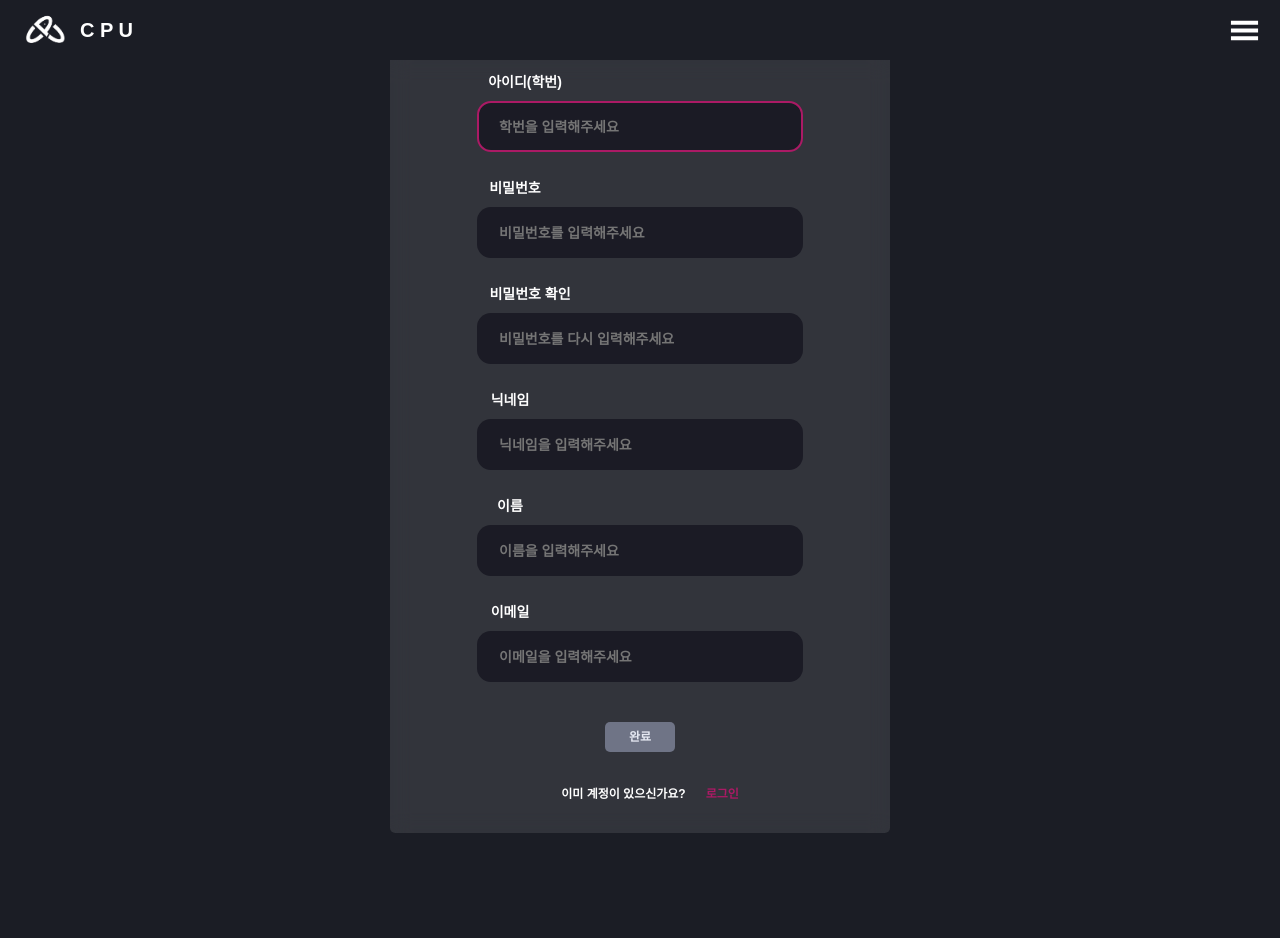
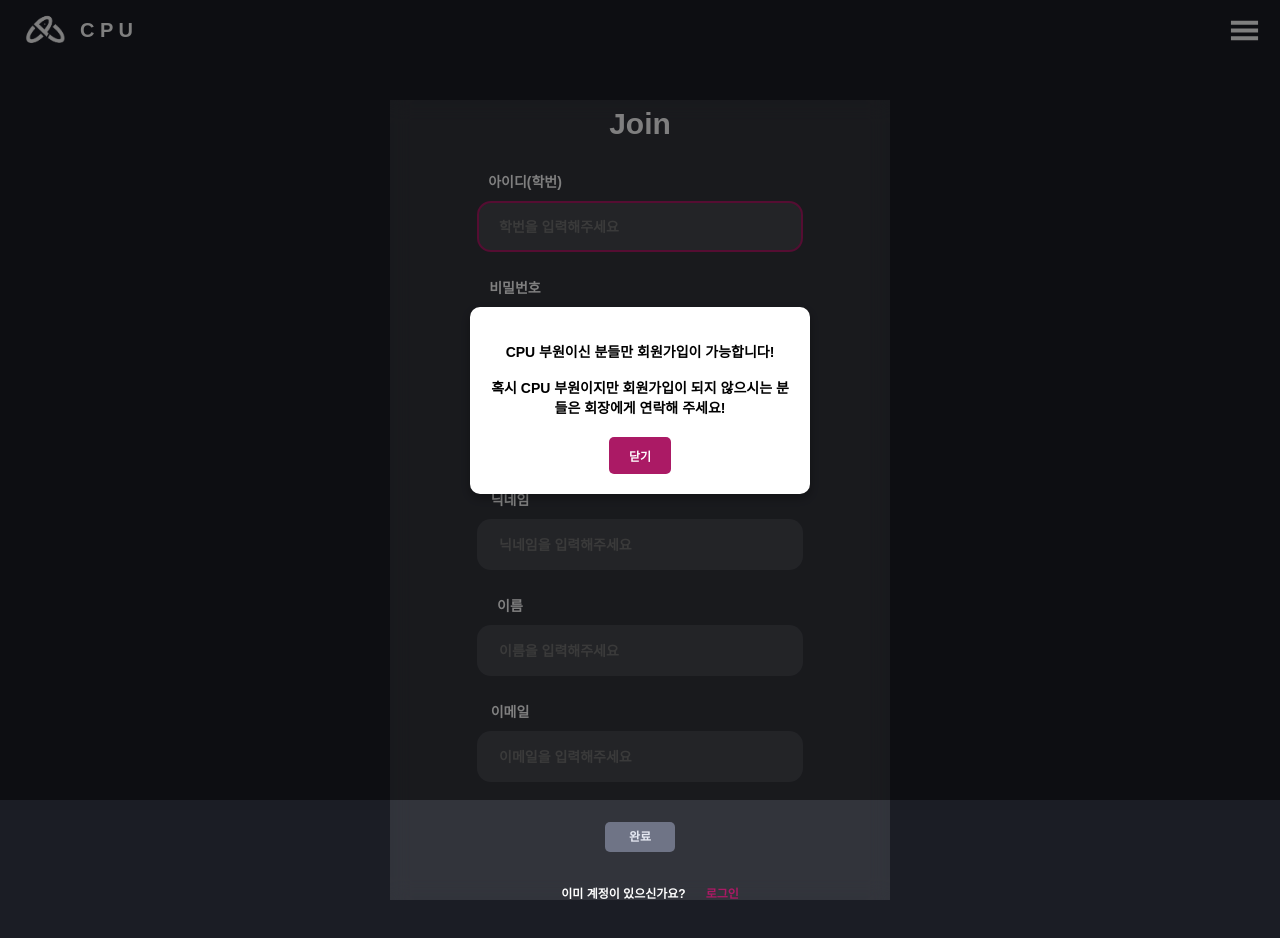
Before and after one commit to JBNU-CPU/FRONT, a React (Create React App) app: page /join2 in a window 1280 px wide. Shown: the top 938 px of the page. Before the commit the page ends 833 px from the top, so only its background shows below. Built offline with nearby package versions, Linux system fonts and the light colour scheme.

Commit message:
AdminContext

```diff
--- /dev/null
+++ b/src/AdminContext.js
@@ -0,0 +1,15 @@
+import React, { createContext, useState } from 'react';
+
+const AdminContext = createContext();
+
+export const AdminProvider = ({ children }) => {
+  const [isAdmin, setIsAdmin] = useState(false);
+
+  return (
+    <AdminContext.Provider value={{ isAdmin, setIsAdmin }}>
+      {children}
+    </AdminContext.Provider>
+  );
+};
+
+export default AdminContext;
--- a/src/App.js
+++ b/src/App.js
@@ -1,12 +1,15 @@
 import React from "react";
 import AppRoutes from "./approutes/AppRoutes";
 import {AuthProvider} from './AuthContext';
+import {AdminProvider} from './AdminContext';
 
 const App = () => {
   return(
     <>
       <AuthProvider>
-        <AppRoutes/>
+        <AdminProvider>
+          <AppRoutes/>
+        </AdminProvider>
       </AuthProvider>
     </>
   );
--- a/src/components/Menu.jsx
+++ b/src/components/Menu.jsx
@@ -3,6 +3,7 @@ import styled from "styled-components";
 import logo from './logo/CPU_logo_white.png';
 import { Link, useNavigate } from "react-router-dom";
 import AuthContext from "../AuthContext";
+import AdminContext from "../AdminContext";
 
 const Container = styled.div`
     width: calc(40%);
@@ -127,6 +128,7 @@ const Menu = () => {
     const [isStudyOpen, setIsStudyOpen] = useState(false);
     const [isBoardOpen, setIsBoardOpen] = useState(false);
     const {isAuthenticated,setIsAuthenticated} = useContext(AuthContext);
+    const {isAdmin,} = useContext(AdminContext);
 
     const handleStudyClick = () => {
         setIsStudyOpen(prev => !prev);
@@ -180,7 +182,9 @@ const Menu = () => {
                     </SubMenuWrapper>
                 )}
                 <Menuli><StyledLink to='/recruit'>Recruit</StyledLink></Menuli>
-                <Menuli><StyledLink to='/management'>Management</StyledLink></Menuli>
+                {isAdmin && ( // isAdmin이 true일 때만 Management 표시
+                    <Menuli><StyledLink to='/management'>Management</StyledLink></Menuli>
+                )}
             </MenuWrapper>
             <LoginWrapper>
                 {isAuthenticated?(<>
--- a/src/pages/Gallery.jsx
+++ b/src/pages/Gallery.jsx
@@ -5,7 +5,6 @@ import Header from "../components/Header";
 import Footer from "../components/Footer";
 import Slider from "../components/ImgSlider";
 import { MdOutlineArrowForwardIos, MdOutlineArrowBackIos } from "react-icons/md";
-import AuthContext from "../AuthContext";
 import img from '../components/SliderImg/img1.png';
 import posts from '../posts/GalleryPosts';
 import { useContext } from "react";
@@ -122,7 +121,6 @@ const ArrowBack = styled(MdOutlineArrowBackIos)`
 `;
 
 const Gallery = () => {
-	const { isAuthenticated } = useContext(AuthContext);
 	const navigate = useNavigate();
 	const [currentPg, setCurrentPg] = useState(0); //현재 페이지
 	const itemsPerPg = 5; // 페이지당 나타낼 게시물 수
@@ -145,12 +143,7 @@ const Gallery = () => {
 
 	//게시물 접근
 	const handleDetail =(id) =>{
-		if(isAuthenticated){
-			navigate(`/galleryDetail/${id}`);
-		}else{
-			alert('비회원은 접근 불가합니다.')
-		}
-
+		navigate(`/galleryDetail/${id}`);
 	}
 
   return(
--- a/src/pages/Join2.jsx
+++ b/src/pages/Join2.jsx
@@ -1,7 +1,6 @@
 import React,{useState,useRef,useEffect} from "react";
 import styled,{keyframes} from "styled-components";
 import Header from "../components/Header";
-import Footer from "../components/Footer";
 import Complete_Btn from "../components/Complete_Btn";
 import { Link } from "react-router-dom";
 import { useNavigate } from "react-router-dom";
@@ -14,6 +13,8 @@ const Wrapper = styled.div`
     justify-content: center;
     height: 100vh;
     width: 100vw;
+    overflow-y: auto;
+    margin-block: 100px;
 `
 
 const Container = styled.main`
@@ -83,7 +84,7 @@ const RePasswordText = styled.p`
 const StyledInput = styled.input`
     width: 300px;
     height: 45px;
-    background: #1B1B25;
+    background: rgba(255, 255, 255, 0.1);
     border : 2px solid transparent;
     border-radius: 14px;
     margin: 25px;
@@ -171,6 +172,50 @@ const LoadingText = styled.p`
     margin: 0;
 `;
 
+const ModalBackground = styled.div`
+    position: fixed;
+    top: 0;
+    left: 0;
+    width: 100%;
+    height: 100%;
+    background: rgba(0, 0, 0, 0.5); /* 반투명 배경 */
+    display: flex;
+    justify-content: center;
+    align-items: center;
+    z-index: 1000;
+`;
+
+const ModalBox = styled.div`
+    background: white;
+    padding: 20px;
+    border-radius: 10px;
+    text-align: center;
+    width: 300px;
+    box-shadow: 0px 4px 10px rgba(0, 0, 0, 0.3);
+`;
+
+const ModalText = styled.p`
+    background: transparent;
+    font: bold 14px 'arial';
+    color: black;
+    margin-bottom: 20px;
+`;
+
+const CloseButton = styled.button`
+    background: #ab1a65;
+    color: white;
+    border: none;
+    border-radius: 5px;
+    padding: 10px 20px;
+    font: bold 12px 'arial';
+    cursor: pointer;
+    transition: background 0.3s;
+
+    &:hover {
+        background: #d12b7f;
+    }
+`;
+
 
 const Join2 = () => {
     const [nickName,setnickName] = useState("");
@@ -180,6 +225,7 @@ const Join2 = () => {
     const [repassword, setrepassword] = useState("");
     const [email, setemail] = useState("");
     const [isLoading, setIsLoading] = useState(false);
+    const [isModalOpen, setIsModalOpen] = useState(true);
     const CompleteNavigate= useNavigate();
     const firstInputRef = useRef(null);
 
@@ -188,6 +234,10 @@ const Join2 = () => {
             firstInputRef.current.focus();
         }
     },[]);
+
+    const closeModal = () =>{
+        setIsModalOpen(false);
+    };
 
     const onClick = async() => {
         setIsLoading(true);
@@ -223,6 +273,15 @@ const Join2 = () => {
     return(
         <>
             <Header/>
+            {isModalOpen && (
+                <ModalBackground>
+                    <ModalBox>
+                        <ModalText>CPU 부원이신 분들만 회원가입이 가능합니다! <br/> <br/>
+                        혹시 CPU 부원이지만 회원가입이 되지 않으시는 분들은 회장에게 연락해 주세요!</ModalText>
+                        <CloseButton onClick = {closeModal}>닫기</CloseButton>
+                    </ModalBox>
+                </ModalBackground>
+            )}
             <Wrapper>
                 <Container>
                     <MainName>Join</MainName>
--- a/src/pages/Login.jsx
+++ b/src/pages/Login.jsx
@@ -172,11 +172,21 @@ const Join = () => {
                 alert("아이디, 비밀번호를 다시 확인해보세요.");
             }
         } catch (error) {
-            console.error("로그인 오류:", error);
+            // 디버깅용 로그 추가
+            if (error.response) {
+                console.error("응답 오류:", error.response.data);
+                console.error("응답 상태 코드:", error.response.status);
+                console.error("응답 헤더:", error.response.headers);
+            } else if (error.request) {
+                console.error("요청이 만들어졌으나 응답을 받지 못함:", error.request);
+            } else {
+                console.error("요청 설정 중 오류 발생:", error.message);
+            }
             alert("로그인 중 문제가 발생했습니다.");
         } finally {
             setIsLoading(false); // 로딩 종료
         }
+
     };
 
     useEffect(() => {
```
